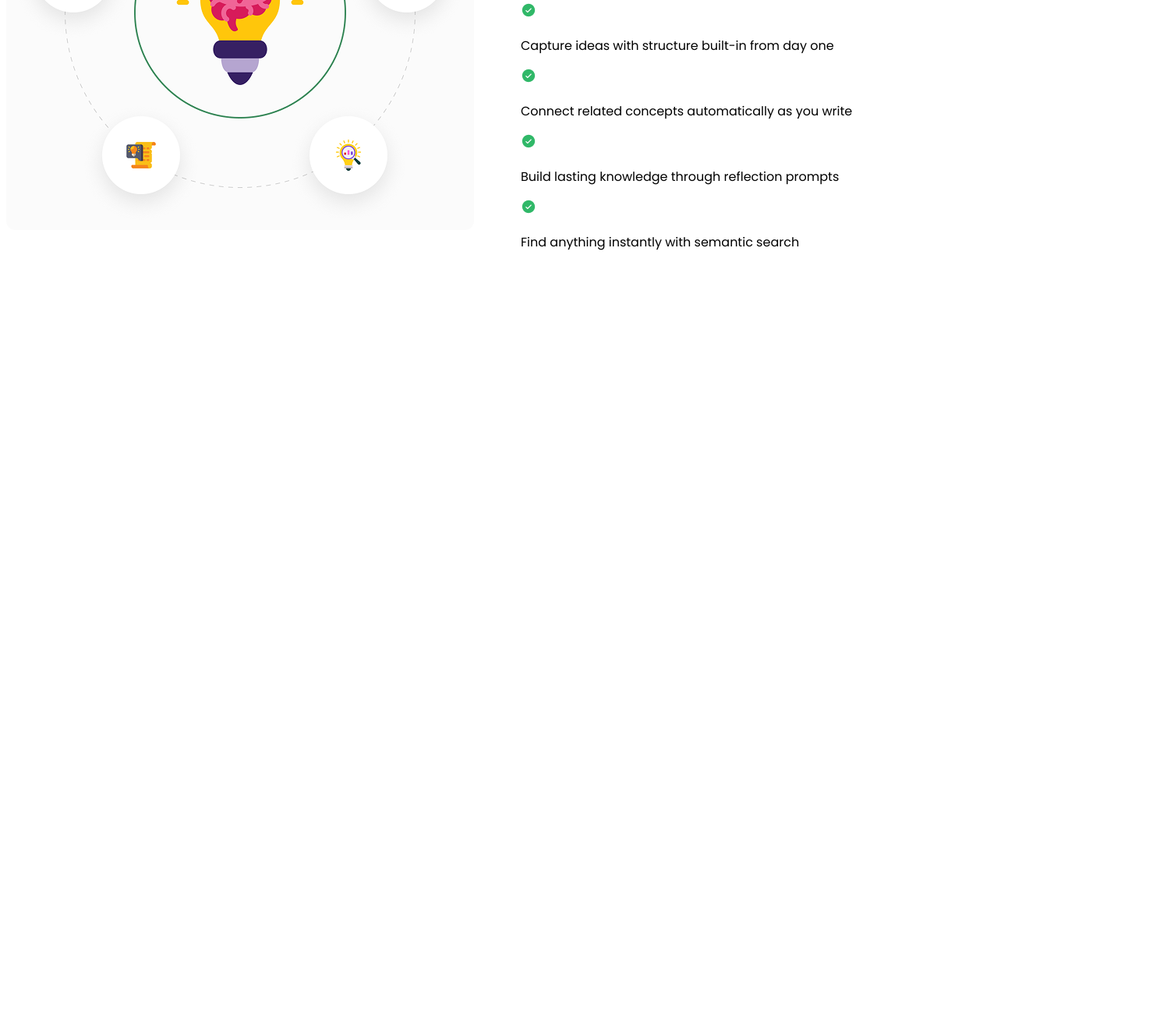
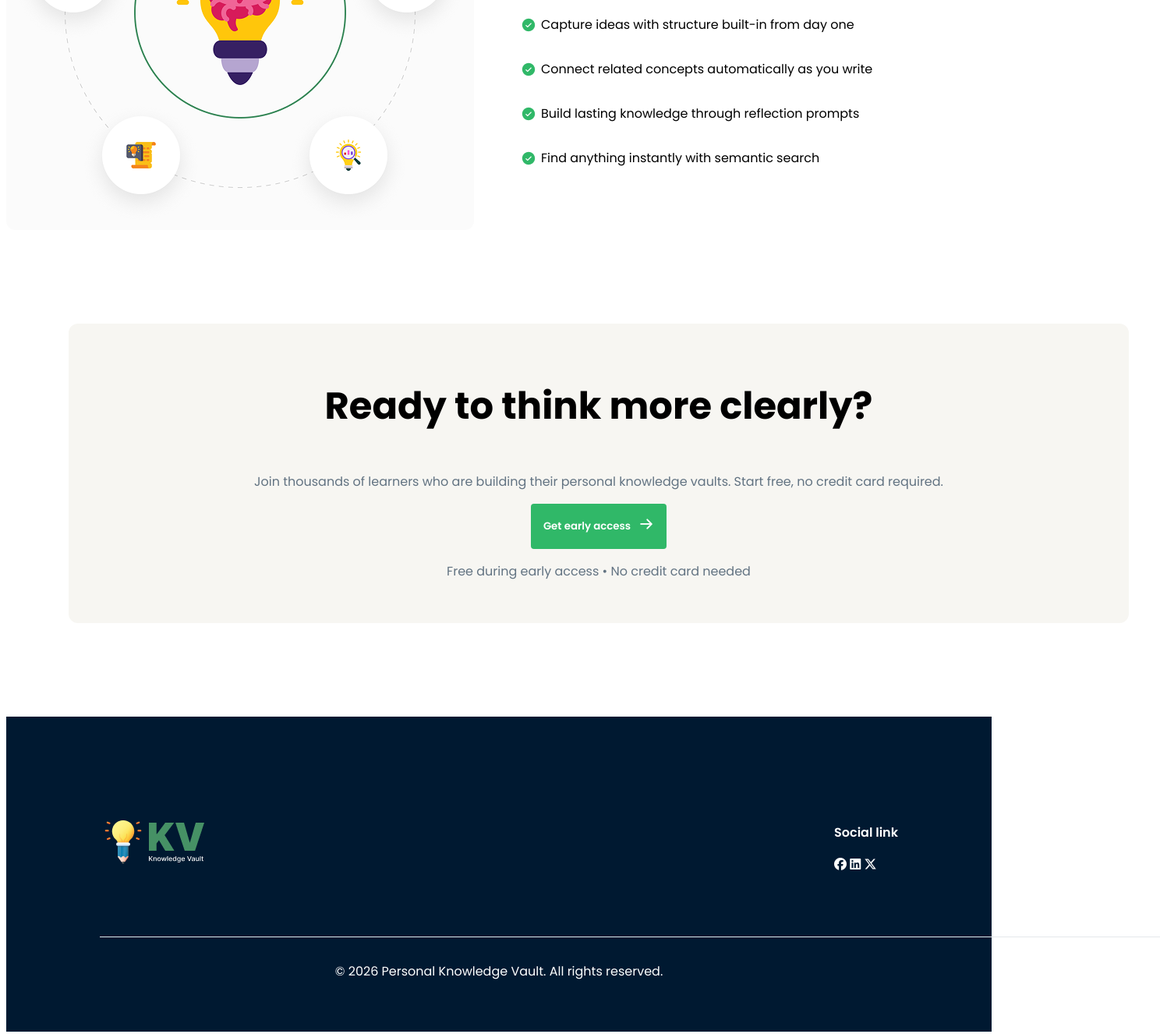
Before and after one commit to SabirMCoadCraftier/Aassignment--001, a plain HTML site: page index.html in a window 1280 px wide. Shown: the part 1710-3036 px from the top of the page at 78% size, 1488 px wide, since content can reach past the window. Before the commit the page ends 2057 px from the top, so only its background shows below. Drawn offline with Linux system fonts and the light colour scheme.

Commit message:
added footer and see full final page

```diff
--- a/index.html
+++ b/index.html
@@ -122,3 +122,31 @@
 				</div>
 			</div>
 		</div>
+
+		<div class="ready-to-think-more">
+			<h1 class="ready-to-think-more-title">Ready to think more clearly?</h1>
+			<p class="card-description">Join thousands of learners who are building their personal knowledge vaults. Start free, no credit card required.</p>
+			<button class="bg-green">
+				<span class="color-white">Get early access</span>
+				<span class="color-black"><img class="start-build-btn-arrow" src="/assets/ArrowRight.png" alt="" /></span>
+			</button>
+            <p class="card-description">Free during early access • No credit card needed</p>
+		</div>
+
+        <footer>
+            <div class="logo-and-social-link-container">
+                <img src="/assets/logo-footer.png" alt="" class="foot-logo">
+                <div class="social-link-container ">
+                    <p class="color-white">Social link</p>
+                    <div class="footer-icon-container">
+                        <i class="fa-brands fa-facebook"></i>
+                        <i class="fa-brands fa-linkedin"></i>
+                        <i class="fa-brands fa-x-twitter"></i>
+                    </div>
+                </div>
+            </div>
+            <div class="white-line"></div>
+            <p class="footer-last-text">© 2026 Personal Knowledge Vault. All rights reserved.</p>
+        </footer>
+	</body>
+</html>
--- a/style.css
+++ b/style.css
@@ -187,3 +187,70 @@
     font-weight: 700;
     font-size: 48px;
 }
+
+.second-brain-bullet-point{
+    display: flex;
+    align-items: center;
+}
+
+.bullet-point-img{
+    height: 20px;
+    width: 20px;
+    margin-right: 6px;
+}
+
+.ready-to-think-more{
+    width: 1360px;
+    height: 384px;
+    margin-top: 120px;
+    background-color: #F7F6F2;
+    margin-left: 80px;
+    border-radius: 12px;
+    display: flex;
+    justify-content: center;
+    align-items: center;
+    flex-direction: column;
+}
+
+.ready-to-think-more-title{
+    font-weight: 700px;
+    font-size: 48px;
+}
+
+footer{
+    margin-top: 120px;
+    background-color: #001931;
+    padding-left: 120px;
+    padding-right: 120px;
+    padding-top: 120px;
+    height: 284px;
+}
+
+.logo-and-social-link-container{
+    display: flex;
+    justify-content: space-between;
+    align-items: center;
+    margin-bottom: 80px;
+}
+
+.footer-icon-container{
+    color: white;
+    gap: 16px;
+}
+
+.foot-logo {
+    width: 139px;
+    height: 60px;
+}
+
+.white-line {
+    border-top: 1px solid #E5E7EB;
+    height: 1px;
+    width: 1360px;
+    margin-bottom: 30px;
+}
+
+.footer-last-text {
+    text-align: center;
+    color: white;
+}
```
